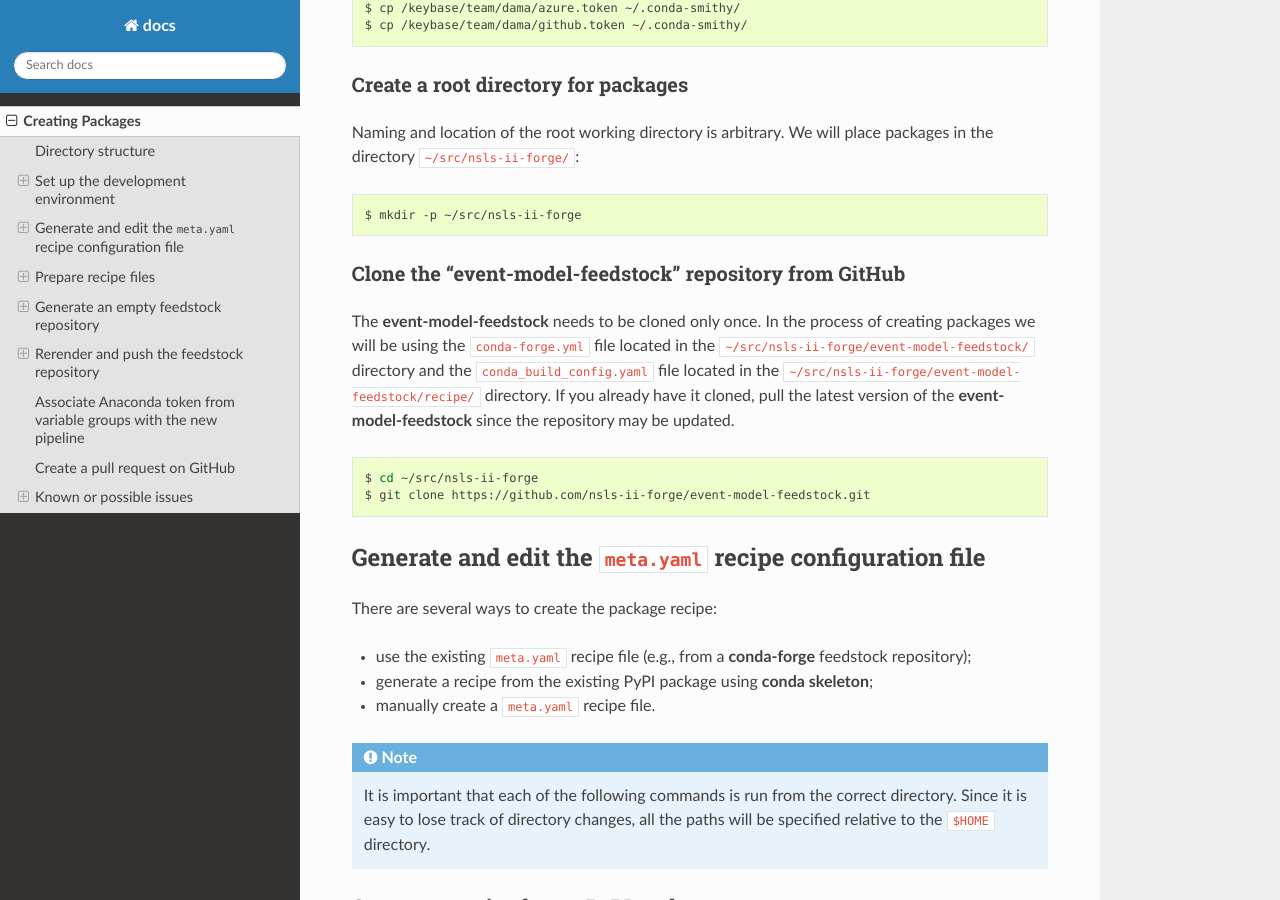
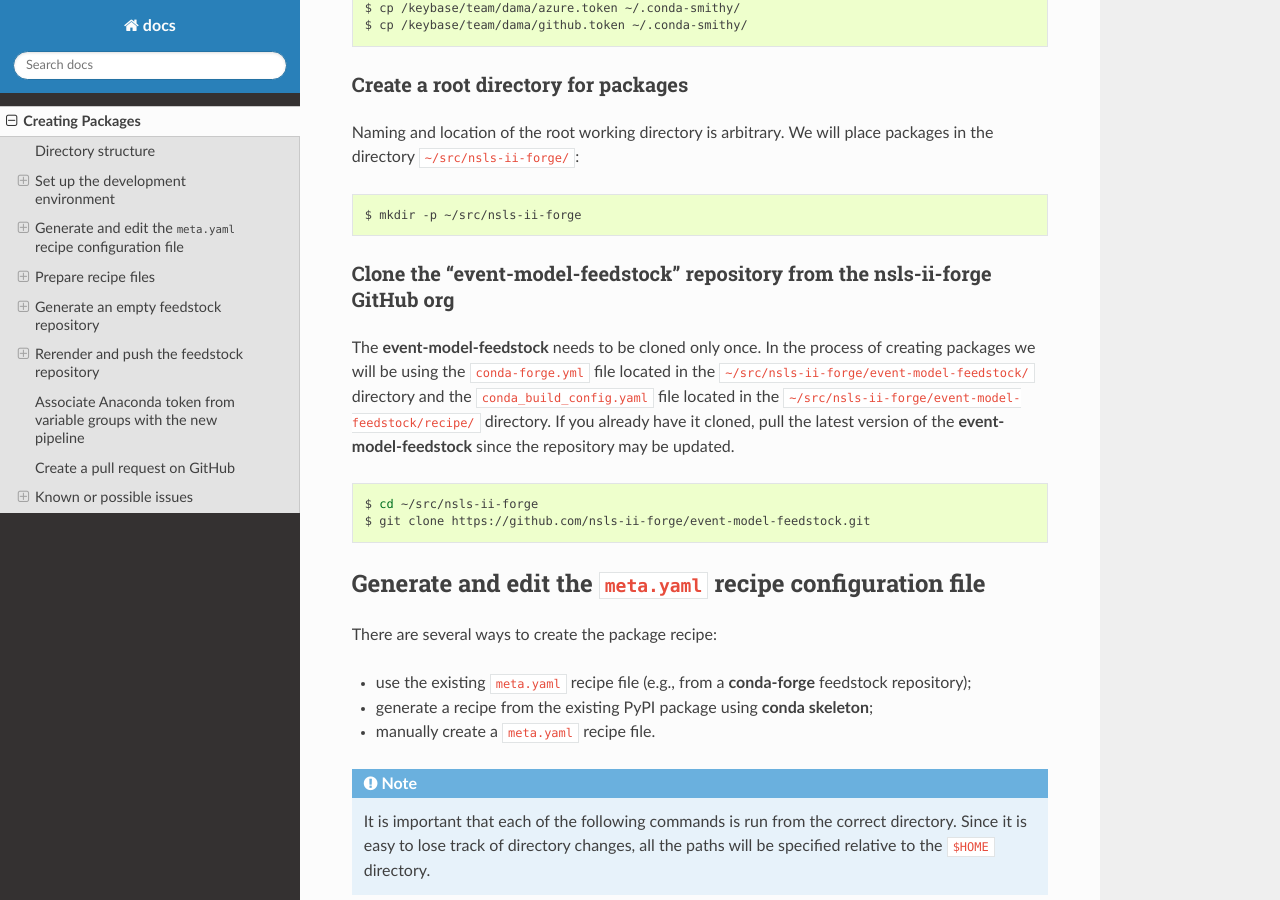
Before and after one commit to nsls-ii-forge/docs, a Sphinx documentation site: the page built from source/creating_packages.rst, in a window 1280 px wide and 900 px high, scrolled down 1574 px. Built offline with Sphinx 7.4.7 and the Read the Docs theme 2.0.0, drawn with Linux system fonts in a browser that asks for light colours.

Commit message:
Clarify the section title as well

```diff
--- a/source/creating_packages.rst
+++ b/source/creating_packages.rst
@@ -100,8 +100,8 @@ packages in the directory ``~/src/nsls-ii-forge/``:
 
     $ mkdir -p ~/src/nsls-ii-forge
 
-Clone the "event-model-feedstock" repository from GitHub
-========================================================
+Clone the "event-model-feedstock" repository from the nsls-ii-forge GitHub org
+==============================================================================
 
 The **event-model-feedstock** needs to be cloned only once. In the process of
 creating packages we will be using the ``conda-forge.yml`` file located in the
```
